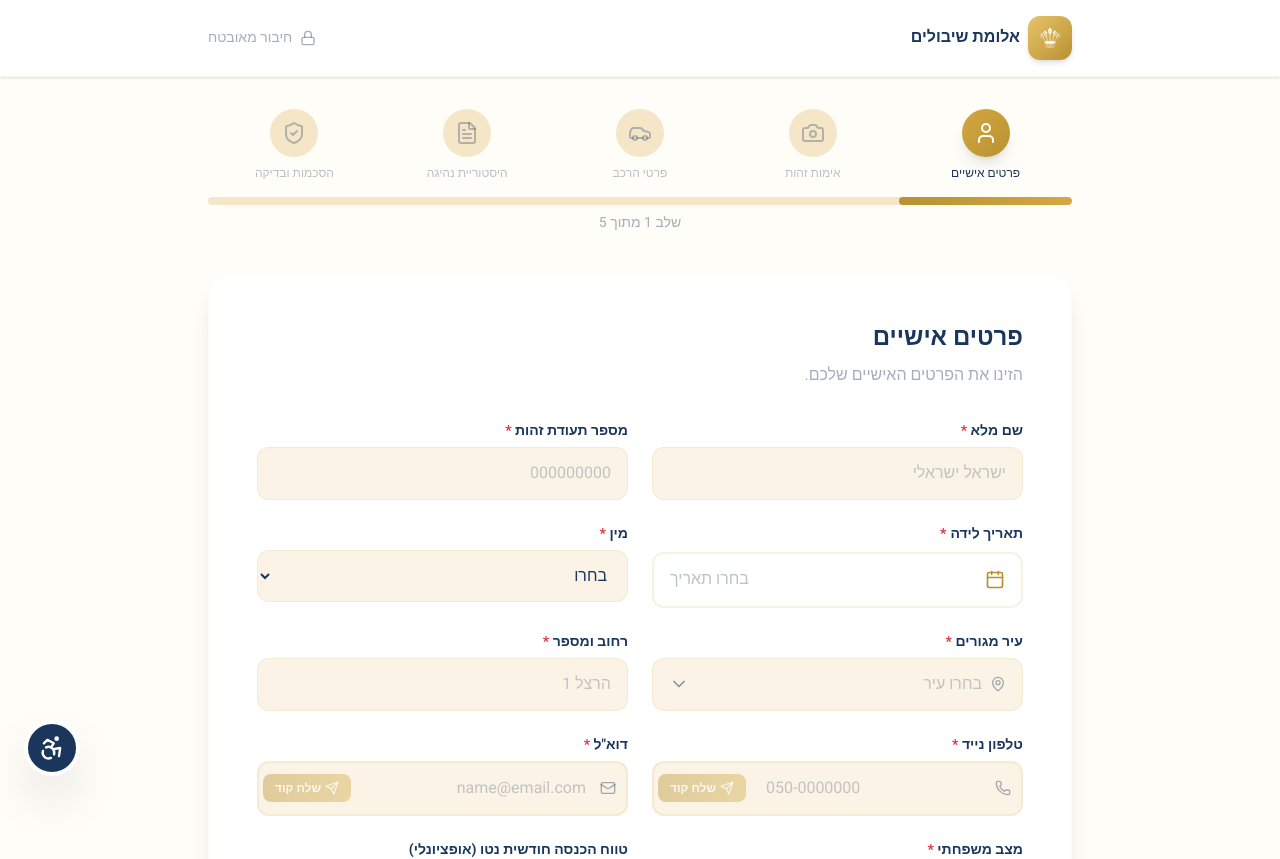
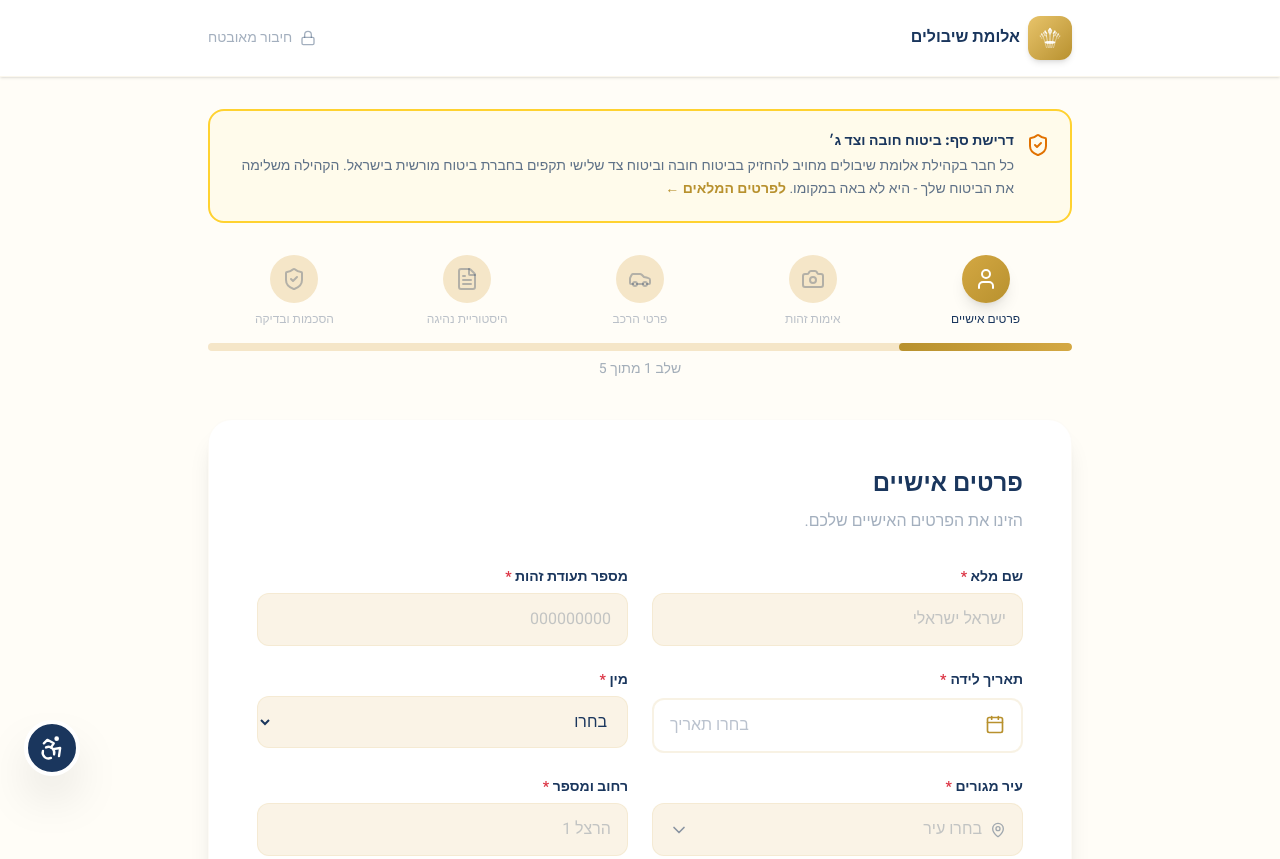
Before and after one commit to netanelmazuz7/alumot-shibolim, a Next.js app: page /join in a window 1280 px wide. Shown: the top 859 px of the page. Built offline with nearby package versions, Linux system fonts and the light colour scheme.

Commit message:
Major content updates: brand rename, accessibility, FAQ cleanup

```diff
--- a/src/app/join/page.tsx
+++ b/src/app/join/page.tsx
@@ -429,6 +429,29 @@ export default function JoinPage() {
       </div>
 
       <div className="max-w-4xl mx-auto px-4 py-8">
+        {/* Insurance requirement banner */}
+        <div className="mb-8 bg-amber-50 border-2 border-amber-300 rounded-2xl p-5">
+          <div className="flex items-start gap-3">
+            <ShieldCheck className="w-6 h-6 text-amber-600 flex-shrink-0 mt-0.5" />
+            <div className="text-sm">
+              <p className="font-black text-primary mb-1">
+                דרישת סף: ביטוח חובה וצד ג׳
+              </p>
+              <p className="text-primary/70 leading-relaxed">
+                כל חבר בקהילת אלומת שיבולים מחויב להחזיק בביטוח חובה וביטוח
+                צד שלישי תקפים בחברת ביטוח מורשית בישראל. הקהילה משלימה את
+                הביטוח שלך - היא לא באה במקומו.{" "}
+                <Link
+                  href="/requirements"
+                  className="font-bold text-gold-dark hover:underline"
+                >
+                  לפרטים המלאים ←
+                </Link>
+              </p>
+            </div>
+          </div>
+        </div>
+
         {/* Progress */}
         <div className="mb-10">
           <div className="flex items-center justify-between mb-4">
--- a/src/app/page.tsx
+++ b/src/app/page.tsx
@@ -619,6 +619,35 @@ export default function Home() {
         </div>
       </section>
 
+      {/* Insurance disclosure strip */}
+      <section className="py-10 bg-amber-50 border-t-2 border-amber-200">
+        <div className="max-w-5xl mx-auto px-4 sm:px-6 lg:px-8">
+          <div className="flex flex-col md:flex-row items-start md:items-center gap-4">
+            <div className="w-12 h-12 rounded-xl bg-amber-500 flex items-center justify-center flex-shrink-0">
+              <svg className="w-6 h-6 text-white" fill="none" stroke="currentColor" strokeWidth="2.5" viewBox="0 0 24 24">
+                <path strokeLinecap="round" strokeLinejoin="round" d="M9 12.75L11.25 15 15 9.75M21 12a9 9 0 11-18 0 9 9 0 0118 0z" />
+              </svg>
+            </div>
+            <div className="flex-1">
+              <p className="font-black text-primary mb-1">
+                חשוב לדעת - דרישת סף להצטרפות
+              </p>
+              <p className="text-primary/75 leading-relaxed text-sm md:text-base">
+                כל חבר בקהילת אלומת שיבולים מחויב להחזיק בביטוח חובה וביטוח צד
+                שלישי תקפים בחברת ביטוח מורשית בישראל. הקהילה היא שכבה משלימה
+                לעזרה הדדית - היא פועלת לצד שוק הביטוח, לא במקומו.{" "}
+                <a
+                  href="/requirements"
+                  className="font-bold text-gold-dark hover:underline"
+                >
+                  קרא על כל תנאי הסף ←
+                </a>
+              </p>
+            </div>
+          </div>
+        </div>
+      </section>
+
       <Footer />
     </>
   );
--- a/src/components/Footer.tsx
+++ b/src/components/Footer.tsx
@@ -33,6 +33,11 @@ export default function Footer() {
               <li>
                 <Link href="/how-it-works" className="text-white/60 hover:text-white transition-colors">
                   איך זה עובד
+                </Link>
+              </li>
+              <li>
+                <Link href="/requirements" className="text-white/60 hover:text-white transition-colors">
+                  תנאי הצטרפות
                 </Link>
               </li>
               <li>
--- a/src/components/Header.tsx
+++ b/src/components/Header.tsx
@@ -36,6 +36,12 @@ export default function Header() {
               איך זה עובד
             </Link>
             <Link
+              href="/requirements"
+              className="text-primary/70 hover:text-primary font-medium transition-colors"
+            >
+              תנאי הצטרפות
+            </Link>
+            <Link
               href="/about"
               className="text-primary/70 hover:text-primary font-medium transition-colors"
             >
@@ -52,12 +58,6 @@ export default function Header() {
               className="text-primary/70 hover:text-primary font-medium transition-colors"
             >
               שאלות נפוצות
-            </Link>
-            <Link
-              href="/contact"
-              className="text-primary/70 hover:text-primary font-medium transition-colors"
-            >
-              צרו קשר
             </Link>
           </nav>
 
@@ -107,6 +107,13 @@ export default function Header() {
               className="text-primary font-medium py-2"
             >
               איך זה עובד
+            </Link>
+            <Link
+              href="/requirements"
+              onClick={() => setMobileOpen(false)}
+              className="text-primary font-medium py-2"
+            >
+              תנאי הצטרפות
             </Link>
             <Link
               href="/about"
```
